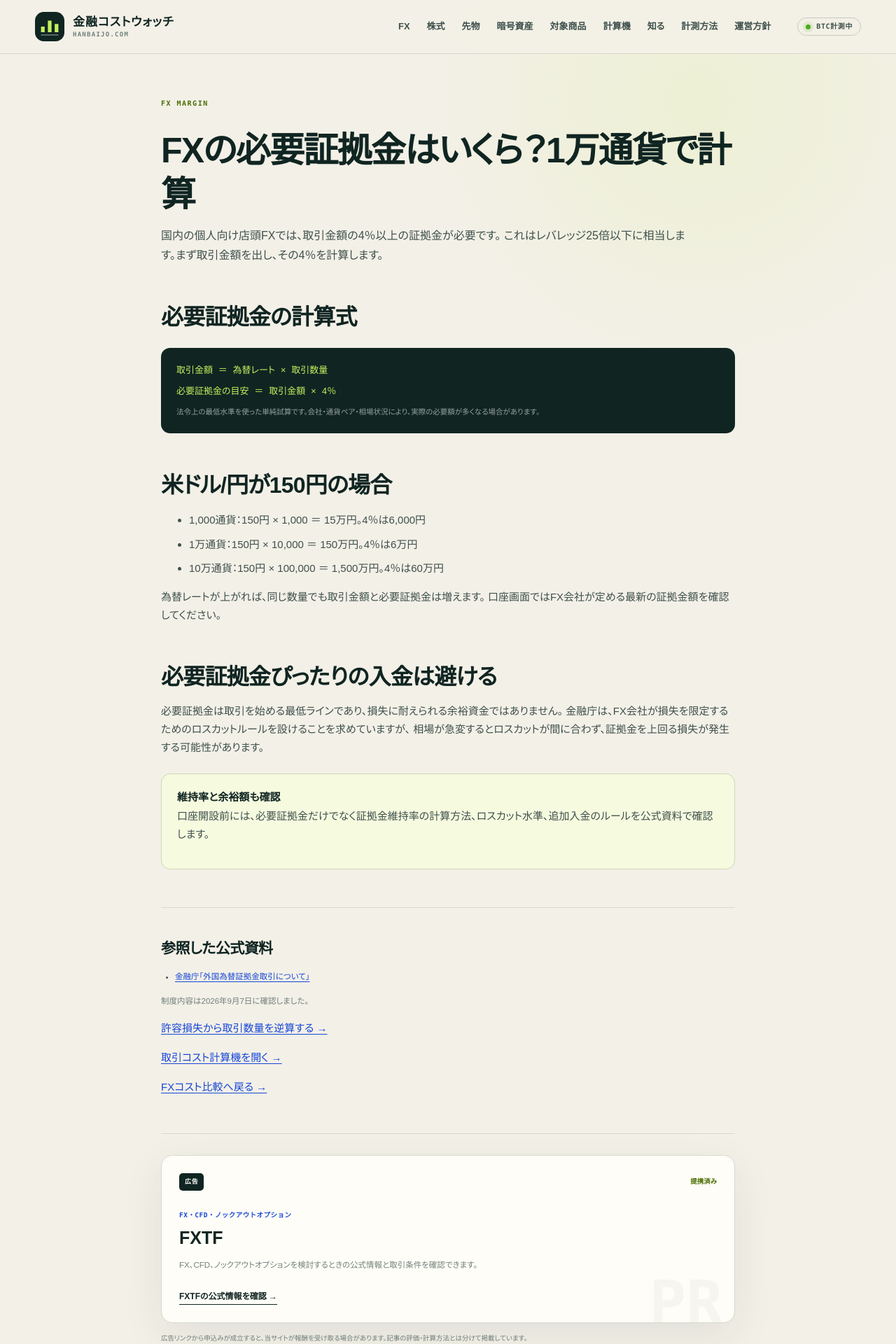
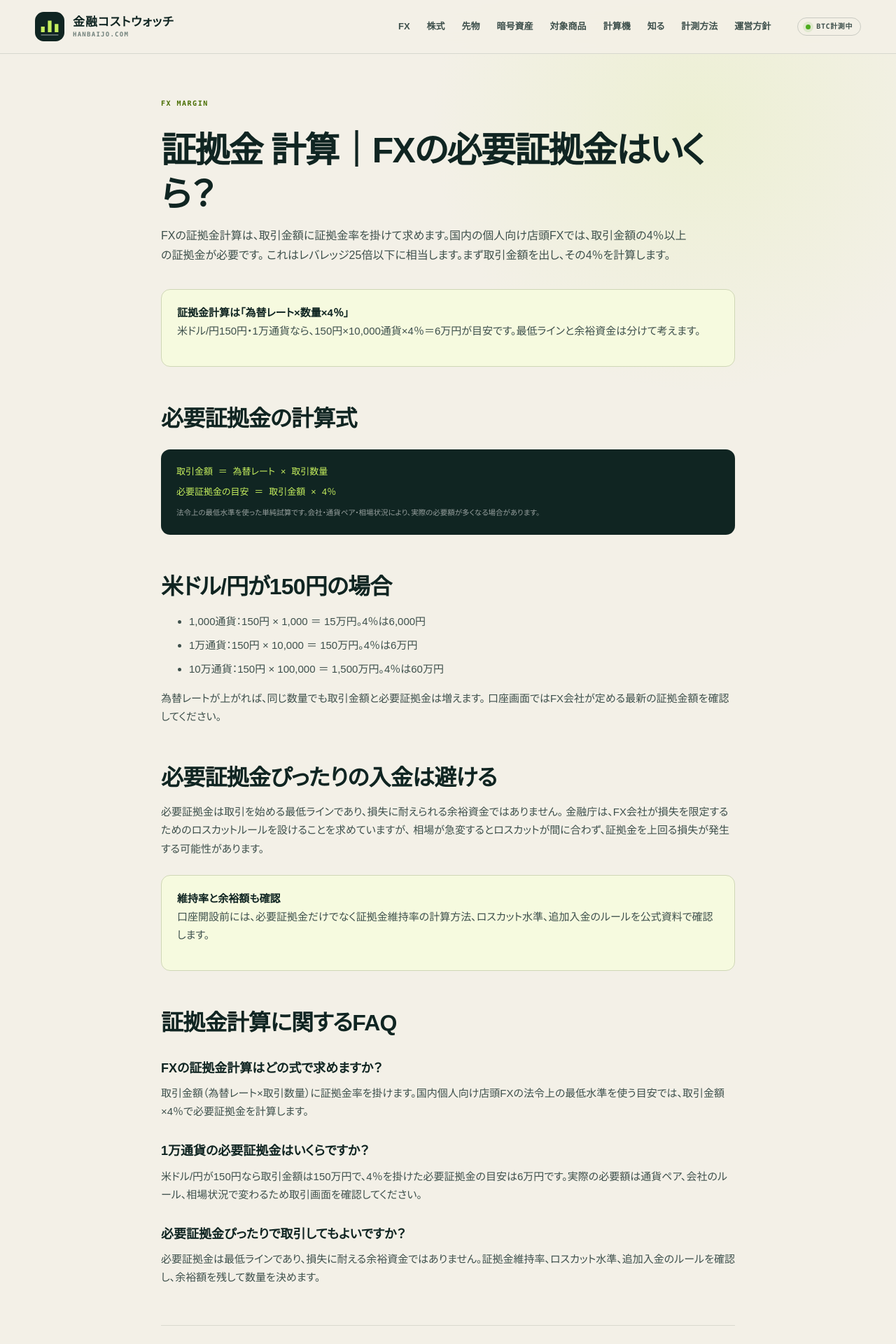
Before and after one commit to mrok18/hanbaijo, a Next.js app: page /articles/fx-required-margin in a window 1280 px wide. Shown: the top 1920 px of the page at 70% size. Built offline with nearby package versions, Linux system fonts and the light colour scheme.

Commit message:
seo: target margin calculation query

```diff
--- a/app/articles/dmm-cfd-gold-vs-silver/page.tsx
+++ b/app/articles/dmm-cfd-gold-vs-silver/page.tsx
@@ -37,7 +37,7 @@ export default function Page() {
   };
 
   return <article>
-    <ArticleStructuredData slug="dmm-cfd-gold-vs-silver" publishedAt="2026-09-08" modifiedAt="2026-09-16" />
+    <ArticleStructuredData slug="dmm-cfd-gold-vs-silver" publishedAt="2026-09-08" modifiedAt="2026-09-16" includeBreadcrumb={false} />
     <script type="application/ld+json" dangerouslySetInnerHTML={{ __html: JSON.stringify(faqJsonLd).replace(/</g, '\\u003c') }} />
     <p className="page-kicker">DMM CFD / GOLD VS SILVER</p>
     <h1>銀 CFDとは？<br />1Lot・必要証拠金・調整額</h1>
--- a/app/articles/fx-required-margin/page.tsx
+++ b/app/articles/fx-required-margin/page.tsx
@@ -1,22 +1,55 @@
+import type { Metadata } from 'next';
 import Link from 'next/link';
 import AffiliateOfferCard from '@/components/AffiliateOfferCard';
+import ArticleStructuredData from '@/components/ArticleStructuredData';
 import { AFFILIATE_OFFERS } from '@/lib/affiliates';
 
-export const metadata = {
+export const metadata: Metadata = {
   alternates: { canonical: '/articles/fx-required-margin' },
-  title: 'FXの必要証拠金はいくら？1万通貨で計算',
-  description: '国内個人向けFXの必要証拠金を、取引金額と4％の証拠金率から計算します。1,000通貨・1万通貨の例付き。',
+  title: '証拠金 計算｜FXの必要証拠金を1万通貨で計算',
+  description: 'FXの証拠金計算を、為替レート×取引数量×4％の式で整理します。1,000通貨・1万通貨の必要証拠金、維持率と余裕額の確認方法も解説します。',
 };
 
+const FAQS = [
+  {
+    question: 'FXの証拠金計算はどの式で求めますか？',
+    answer: '取引金額（為替レート×取引数量）に証拠金率を掛けます。国内個人向け店頭FXの法令上の最低水準を使う目安では、取引金額×4％で必要証拠金を計算します。',
+  },
+  {
+    question: '1万通貨の必要証拠金はいくらですか？',
+    answer: '米ドル/円が150円なら取引金額は150万円で、4％を掛けた必要証拠金の目安は6万円です。実際の必要額は通貨ペア、会社のルール、相場状況で変わるため取引画面を確認してください。',
+  },
+  {
+    question: '必要証拠金ぴったりで取引してもよいですか？',
+    answer: '必要証拠金は最低ラインであり、損失に耐える余裕資金ではありません。証拠金維持率、ロスカット水準、追加入金のルールを確認し、余裕額を残して数量を決めます。',
+  },
+] as const;
+
 export default function Page() {
+  const faqJsonLd = {
+    '@context': 'https://schema.org',
+    '@type': 'FAQPage',
+    mainEntity: FAQS.map((faq) => ({
+      '@type': 'Question',
+      name: faq.question,
+      acceptedAnswer: { '@type': 'Answer', text: faq.answer },
+    })),
+  };
+
   return (
     <article>
+      <ArticleStructuredData slug="fx-required-margin" publishedAt="2026-09-07" modifiedAt="2026-09-16" includeBreadcrumb={false} />
+      <script type="application/ld+json" dangerouslySetInnerHTML={{ __html: JSON.stringify(faqJsonLd).replace(/</g, '\\u003c') }} />
       <p className="page-kicker">FX MARGIN</p>
-      <h1>FXの必要証拠金はいくら？1万通貨で計算</h1>
+      <h1>証拠金 計算｜FXの必要証拠金はいくら？</h1>
       <p className="lede">
-        国内の個人向け店頭FXでは、取引金額の4％以上の証拠金が必要です。
+        FXの証拠金計算は、取引金額に証拠金率を掛けて求めます。国内の個人向け店頭FXでは、取引金額の4％以上の証拠金が必要です。
         これはレバレッジ25倍以下に相当します。まず取引金額を出し、その4％を計算します。
       </p>
+      <div className="callout">
+        <strong>証拠金計算は「為替レート×数量×4％」</strong>
+        <p>米ドル/円150円・1万通貨なら、150円×10,000通貨×4％＝6万円が目安です。最低ラインと余裕資金は分けて考えます。</p>
+      </div>
 
       <h2>必要証拠金の計算式</h2>
       <div className="formula-box">
@@ -49,12 +82,20 @@ export default function Page() {
         </p>
       </div>
 
+      <h2>証拠金計算に関するFAQ</h2>
+      {FAQS.map((faq) => (
+        <section key={faq.question}>
+          <h3>{faq.question}</h3>
+          <p>{faq.answer}</p>
+        </section>
+      ))}
+
       <section className="article-sources" aria-labelledby="sources">
         <h2 id="sources">参照した公式資料</h2>
         <ul>
           <li><a href="https://www.fsa.go.jp/ordinary/iwagai/" target="_blank" rel="noopener noreferrer">金融庁「外国為替証拠金取引について」</a></li>
         </ul>
-        <p>制度内容は2026年9月7日に確認しました。</p>
+        <p>制度内容は2026年9月16日に確認しました。証拠金率や必要額は変更される場合があるため、発注前に各社の公式情報を確認してください。</p>
       </section>
 
       <p><Link href="/tools/fx-position-size-calculator">許容損失から取引数量を逆算する →</Link></p>
--- a/app/articles/template.tsx
+++ b/app/articles/template.tsx
@@ -21,6 +21,7 @@ const SELF_MANAGED_SCHEMA_SLUGS = new Set([
 // These pages already emit their own Article object, but rely on the shared
 // component for a consistent BreadcrumbList.
 const INLINE_ARTICLE_SCHEMA_SLUGS = new Set([
+  'dmm-cfd-gold-vs-silver',
   'crypto-collateral-loan-tax',
   'crypto-tax-reform-start-date',
   'dmm-cfd-account-opening-documents',
@@ -72,6 +73,7 @@ const INLINE_ARTICLE_SCHEMA_SLUGS = new Set([
   'fx-multiple-accounts-cost-risk',
   'fx-profit-loss-offset-tax',
   'fx-profit-under-200k-tax-return',
+  'fx-required-margin',
   'fx-spread-cost',
   'fx-spread-difference-annual-cost',
   'fx-spread-monthly-cost',
```
